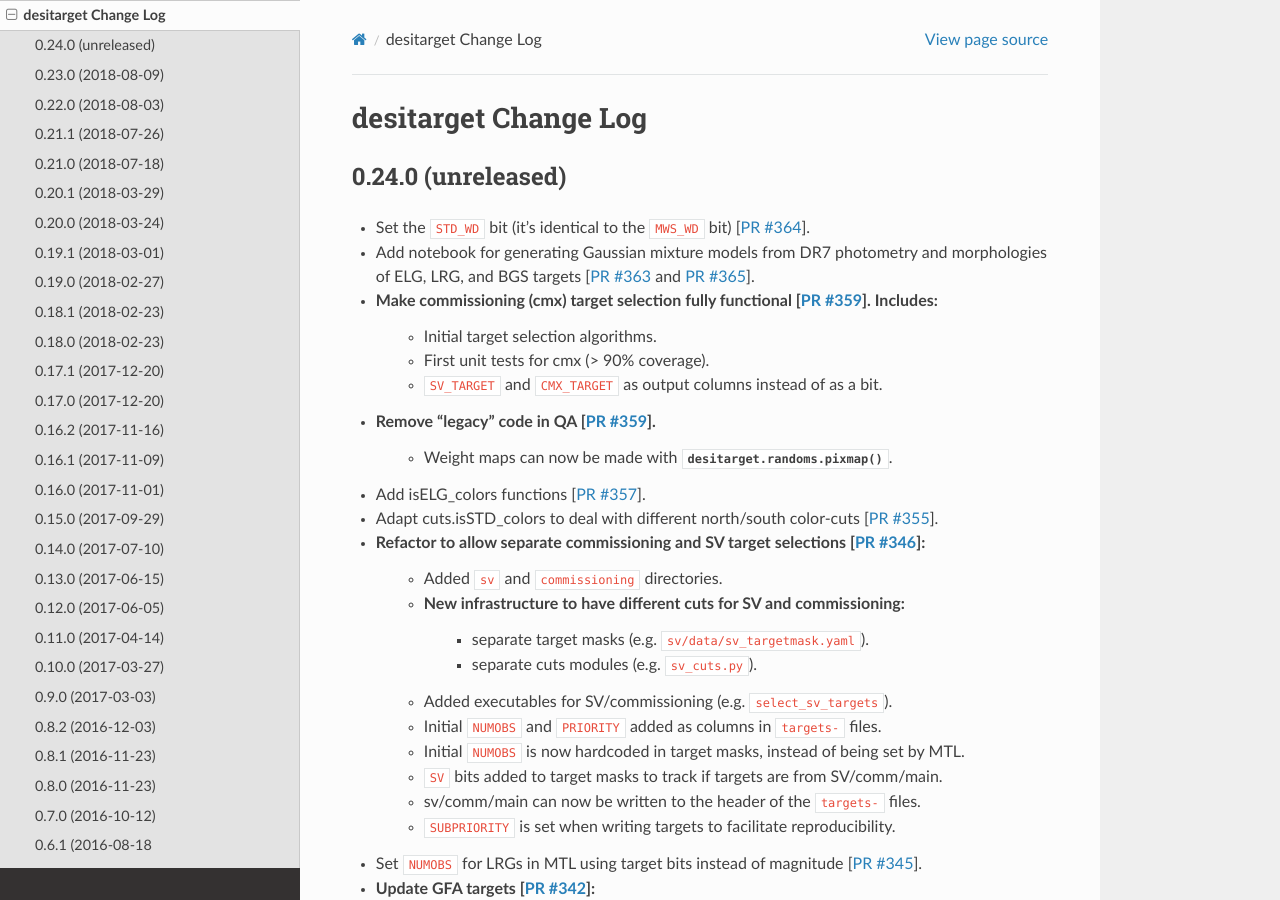
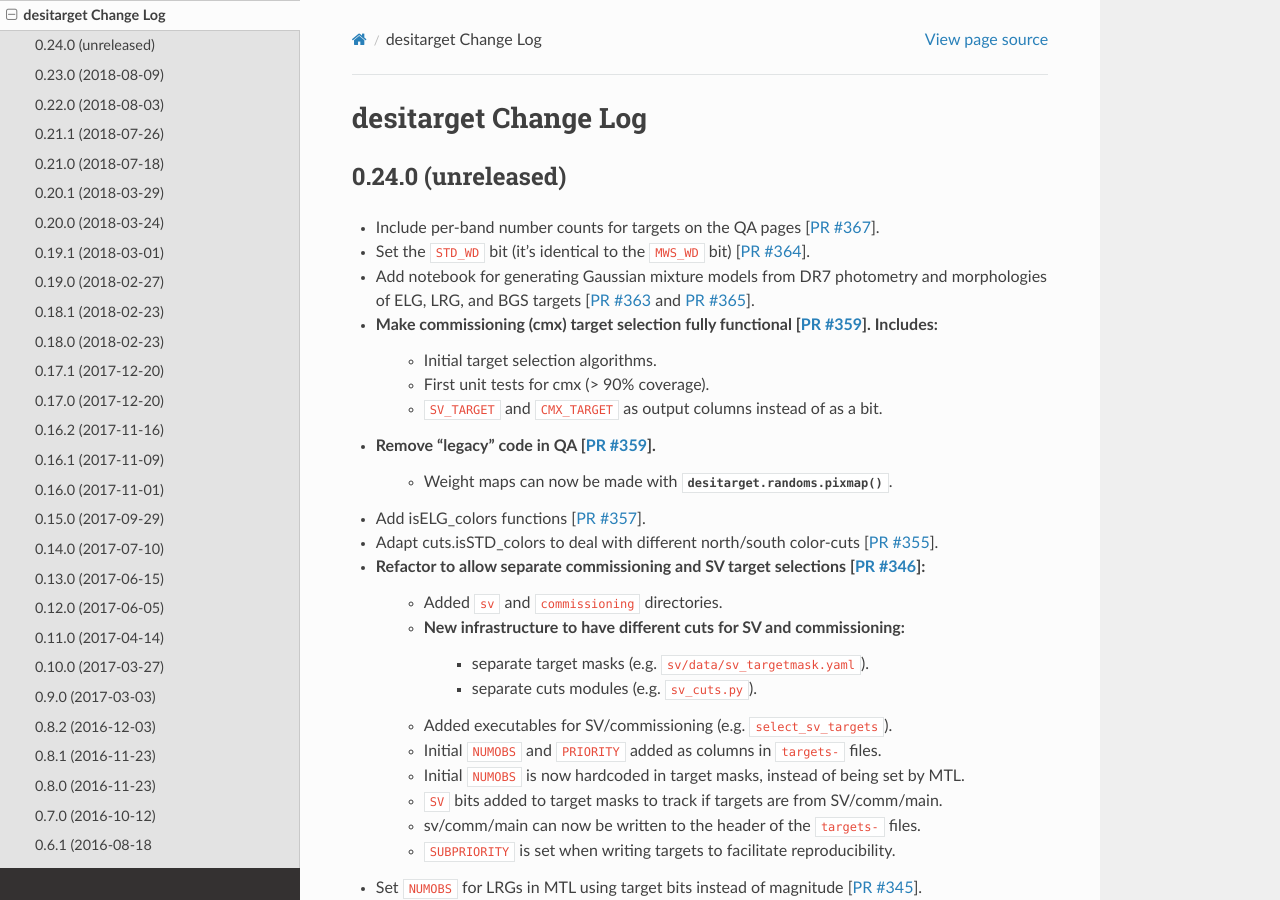
Before and after one commit to desihub/desitarget, a Sphinx documentation site: the page built from doc/changes.rst, in a window 1280 px wide and 900 px high. Built offline with Sphinx 7.4.7 and the Read the Docs theme 2.0.0, drawn with Linux system fonts in a browser that asks for light colours.

Commit message:
updating the changes log [ci skip]

```diff
--- a/doc/changes.rst
+++ b/doc/changes.rst
@@ -5,6 +5,7 @@ desitarget Change Log
 0.24.0 (unreleased)
 -------------------
 
+* Include per-band number counts for targets on the QA pages [`PR #367`_].
 * Set the ``STD_WD`` bit (it's identical to the ``MWS_WD`` bit) [`PR #364`_].
 * Add notebook for generating Gaussian mixture models from DR7 photometry and
   morphologies of ELG, LRG, and BGS targets [`PR #363`_ and `PR #365`_].
@@ -45,6 +46,7 @@ desitarget Change Log
 .. _`PR #363`: https://github.com/desihub/desitarget/pull/363
 .. _`PR #364`: https://github.com/desihub/desitarget/pull/364
 .. _`PR #365`: https://github.com/desihub/desitarget/pull/365
+.. _`PR #367`: https://github.com/desihub/desitarget/pull/367
 
 0.23.0 (2018-08-09)
 -------------------
```
